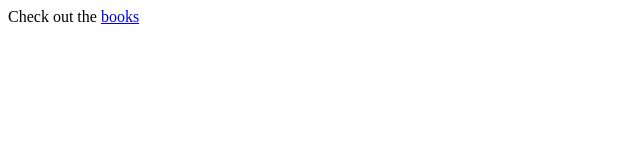
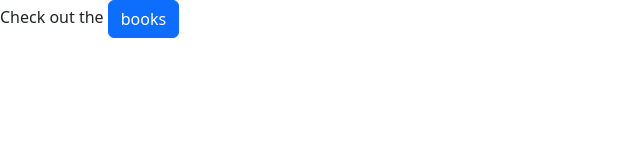
Before and after one commit to jessietech08/BookStore, a plain HTML site: page index.html in a window 1280 px wide. Shown: the whole page, without its empty margins (0-640 px from the left). Drawn offline with nearby package versions, Linux system fonts and the light colour scheme.

Commit message:
Added Bootstrap5 CSS and JS files to both html pages

```diff
--- a/index.html
+++ b/index.html
@@ -4,8 +4,12 @@
     <meta charset="UTF-8">
     <meta name="viewport" content="width=device-width, initial-scale=1.0">
     <title>Jessie's Book Store</title>
+    <link href="https://cdn.jsdelivr.net/npm/bootstrap@5.3.3/dist/css/bootstrap.min.css" rel="stylesheet" integrity="sha384-QWTKZyjpPEjISv5WaRU9OFeRpok6YctnYmDr5pNlyT2bRjXh0JMhjY6hW+ALEwIH" crossorigin="anonymous">
+    <script defer src="https://cdn.jsdelivr.net/npm/bootstrap@5.3.3/dist/js/bootstrap.bundle.min.js" integrity="sha384-YvpcrYf0tY3lHB60NNkmXc5s9fDVZLESaAA55NDzOxhy9GkcIdslK1eN7N6jIeHz" crossorigin="anonymous"></script>
 </head>
 <body>
-    Check out the <a href="book.html">books</a>
+    <div class="constainer">
+        Check out the <a class="btn btn-primary" href="book.html">books</a>
+    </div>
 </body>
 </html>
```
Also changed, not shown: book.html (+3 -0 lines).
